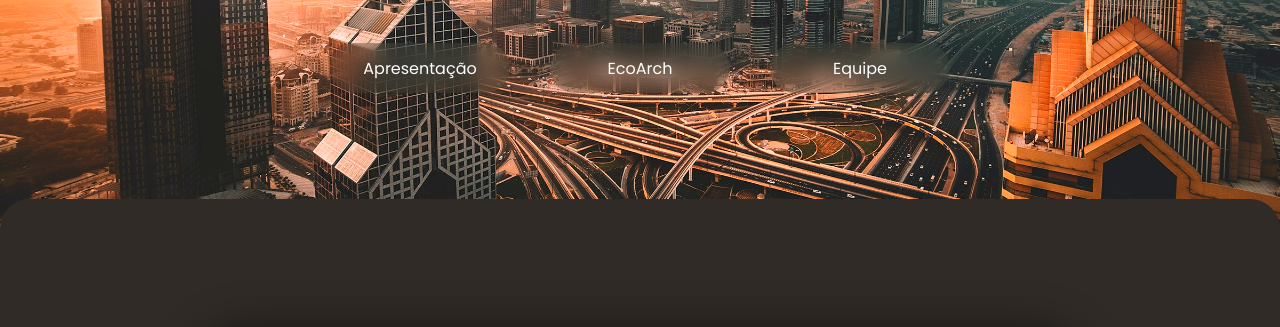
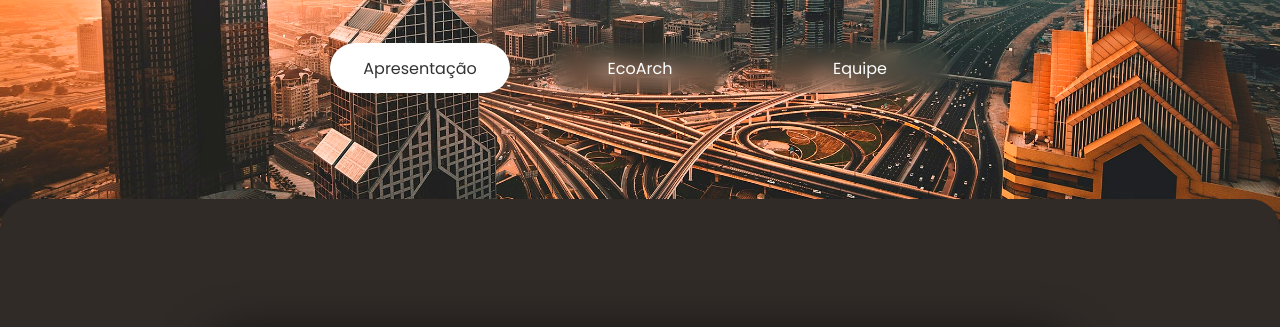
Before and after one commit to LeonardoNXT/EcoArch, a plain HTML site: page pages/Page1/index.html in a window 1280 px wide. In both pictures the pointer is over the element "Apresentação". Shown: the part 461-788 px from the top of the page. Drawn offline with Linux system fonts and the light colour scheme.

Commit message:
Five Commit R

```diff
--- a/css/style.css
+++ b/css/style.css
@@ -73,10 +73,16 @@ body{
     align-items: center;
     transition: 0.3s all;
 }
+#buttons-box:hover {
+    background-color: #ffffff;
+    #btn-title {
+        color: #333;
+    }
+}
 #btn-title {
     text-decoration: none;
     color: #ffffff;
-    font-size: 22px;
+    font-size: 18px;
     padding: 0;
 
     border-radius: 30px;
--- a/pages/Page1/CSS/style.css
+++ b/pages/Page1/CSS/style.css
@@ -64,6 +64,12 @@ main {
     justify-content: center;
     align-items: center;
     transition: 0.3s all;
+}
+#buttons-box:hover {
+    background-color: #ffffff;
+    #btn-title {
+        color: #333;
+    }
 }
 
 #btn-title {
@@ -1607,6 +1613,12 @@ main {
         width: 220px;
         height: 220px;
     }
-
-
-}
+    #buttons-box {
+        width: 120px;
+        height: 35px;
+    }
+    #btn-title {
+        font-size: 12px;
+    }
+
+}
```
